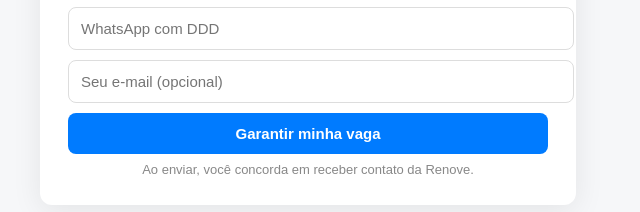
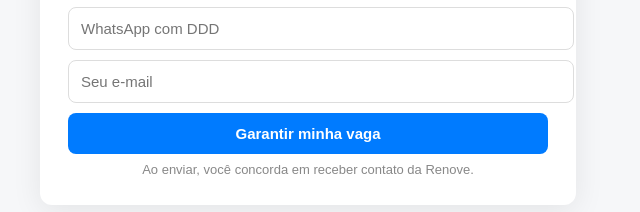
Before and after one commit to ruyfabianoalves/clinicarenovejf, a plain HTML site: page index.html in a window 1280 px wide. Shown: the part 380-592 px from the top of the page, 332-972 px from the left. Drawn offline with Linux system fonts and the light colour scheme.

Commit message:
Update index.html

```diff
--- a/index.html
+++ b/index.html
@@ -75,7 +75,7 @@
     <form id="leadForm">
       <input type="text" id="nome" name="nome" placeholder="Seu nome" required />
       <input type="text" id="whatsapp" name="whatsapp" placeholder="WhatsApp com DDD" required />
-      <input type="email" id="email" name="email" placeholder="Seu e-mail (opcional)" />
+      <input type="email" id="email" name="email" placeholder="Seu e-mail" />
       <button type="submit">Garantir minha vaga</button>
     </form>
 
```
